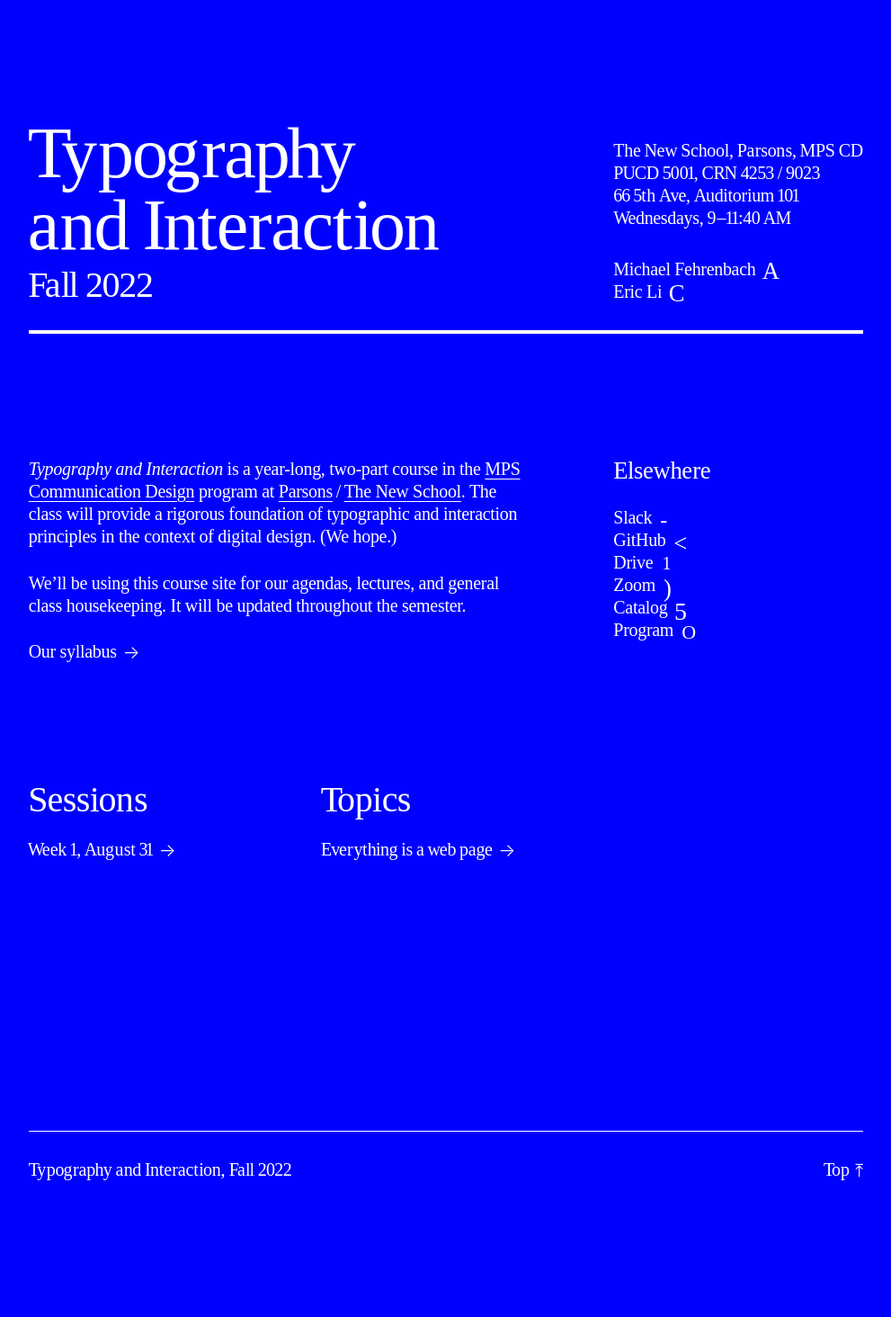
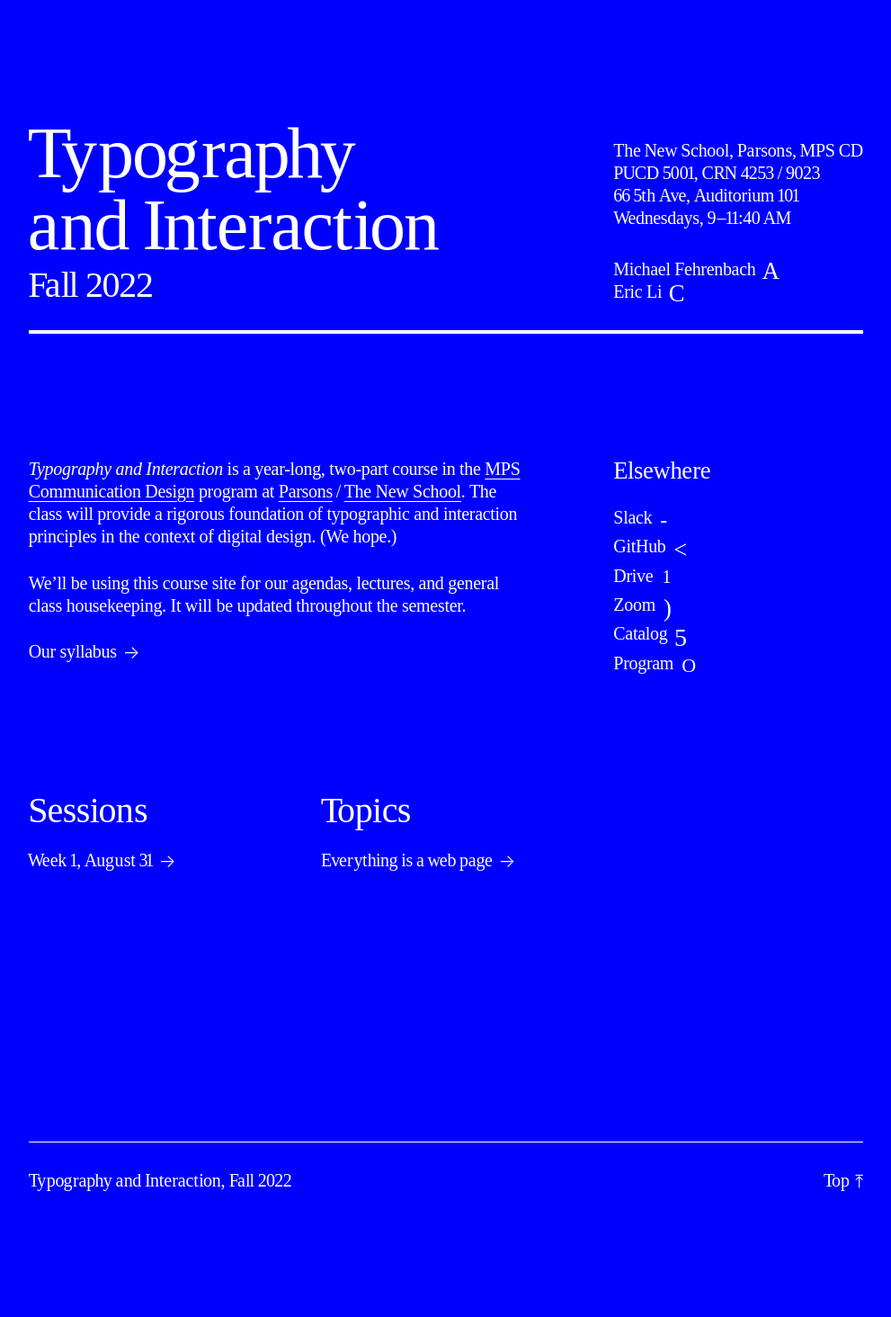
Before and after one commit to core-interaction/core-interaction.github.io, a Jekyll site: the page built from index.md, in a window 1280 px wide. Shown: the whole page at 90% size, without its empty margins (144-1135 px from the left). Built offline with Jekyll 4.4.1, drawn with Linux system fonts in a browser that asks for light colours.

Commit message:
Fix list spacing on mobile.

```diff
--- a/assets/styles/_markdown.scss
+++ b/assets/styles/_markdown.scss
@@ -275,13 +275,14 @@
 
 	aside {
 		@extend .right;
-		@extend %type--layout;
 
 		--margin--top: calc(var(--margin--vertical) * 2);
 
 		> h3 { margin-bottom: var(--margin--vertical) }
 
 		> menu {
+			@extend %type--layout;
+
 			--typography--leading: var(--typography--leading--loose);
 
 			display:        flex;
```
